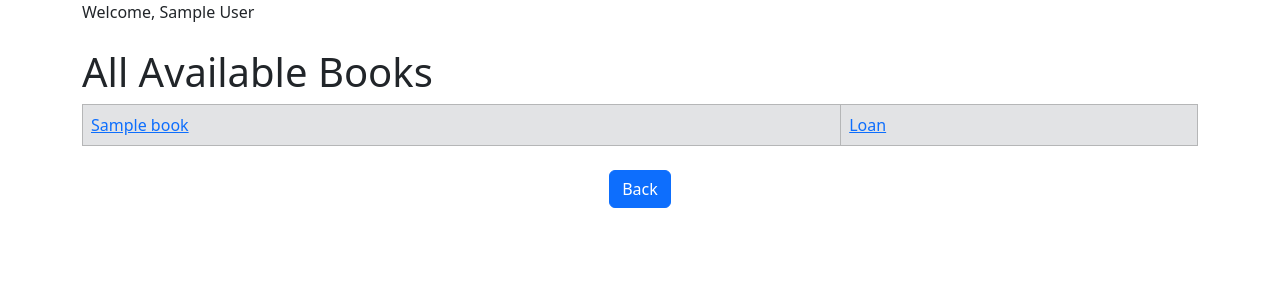
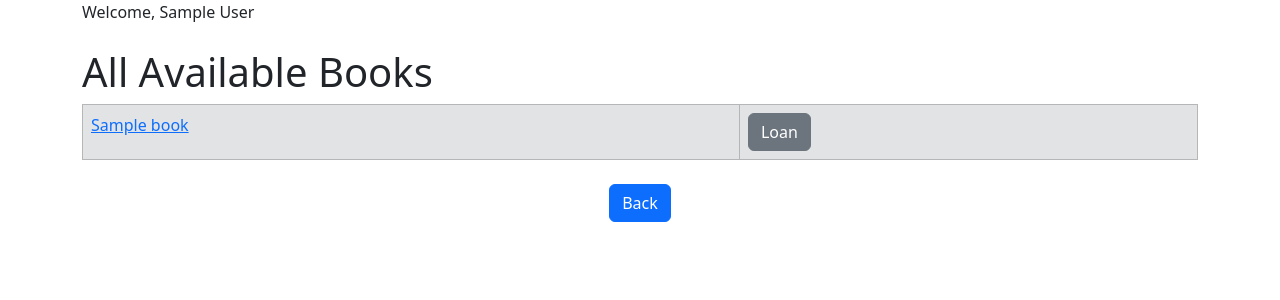
Before and after one commit to herpderpem/deployed-locallibrary3, a Django app: page /available/ in a window 1280 px wide. Shown: the part 56-356 px from the top of the page. Run offline with Django 5.2, Linux system fonts and the light colour scheme; a user stored in the database is signed in; tables that the repository leaves empty hold one stand-in row (values such as "Sample post").

Commit message:
fix loan book

```diff
--- a/catalog/templates/catalog/bookinstance_list_available.html
+++ b/catalog/templates/catalog/bookinstance_list_available.html
@@ -7,7 +7,7 @@
                 {% for bookinst in bookinstance_list %}
                     <tr class="table-secondary">
                         <td><a href="{% url 'book_detail' bookinst.book.pk %}">{{ bookinst.book.title }}</a></td>
-                        <td><a href="{% url 'loan_book_librarian' bookinst.id %}">Loan</a></td>
+                        <td><a href="{% url 'loan_book_librarian' bookinst.id %}" class="btn btn-secondary">Loan</a></td>
                     </tr>
                 {% endfor %}
             </table>
```
Also changed, not shown: catalog/forms.py (+7 -8 lines).
